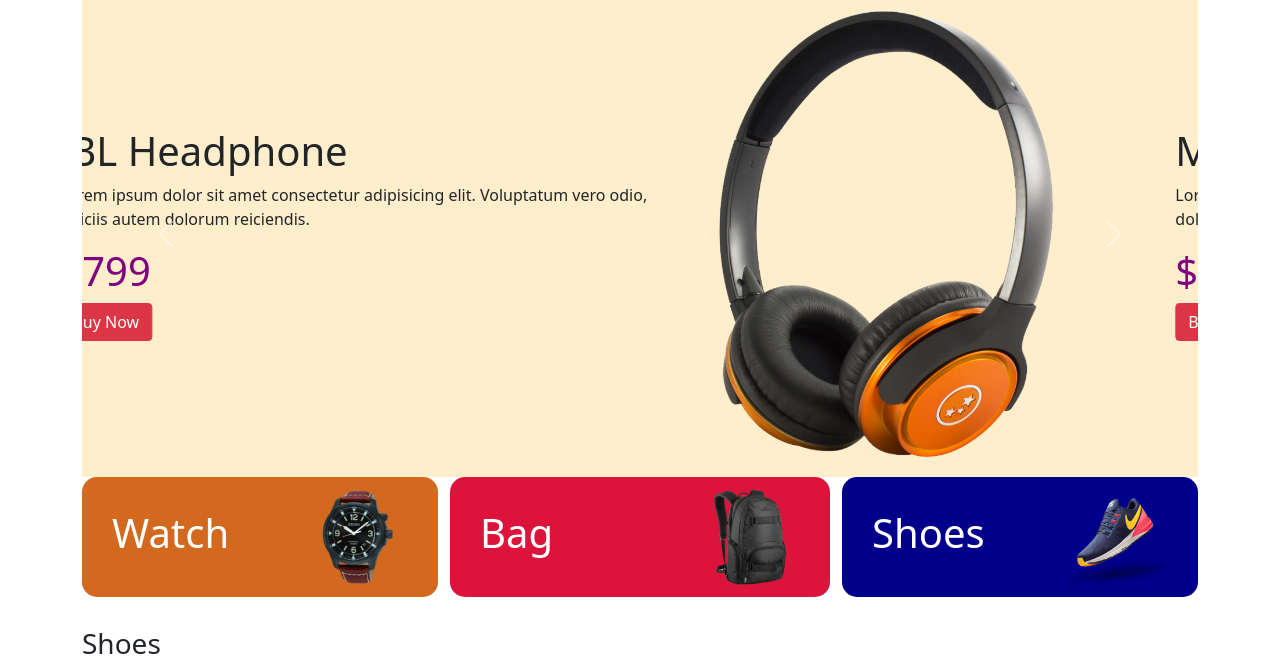
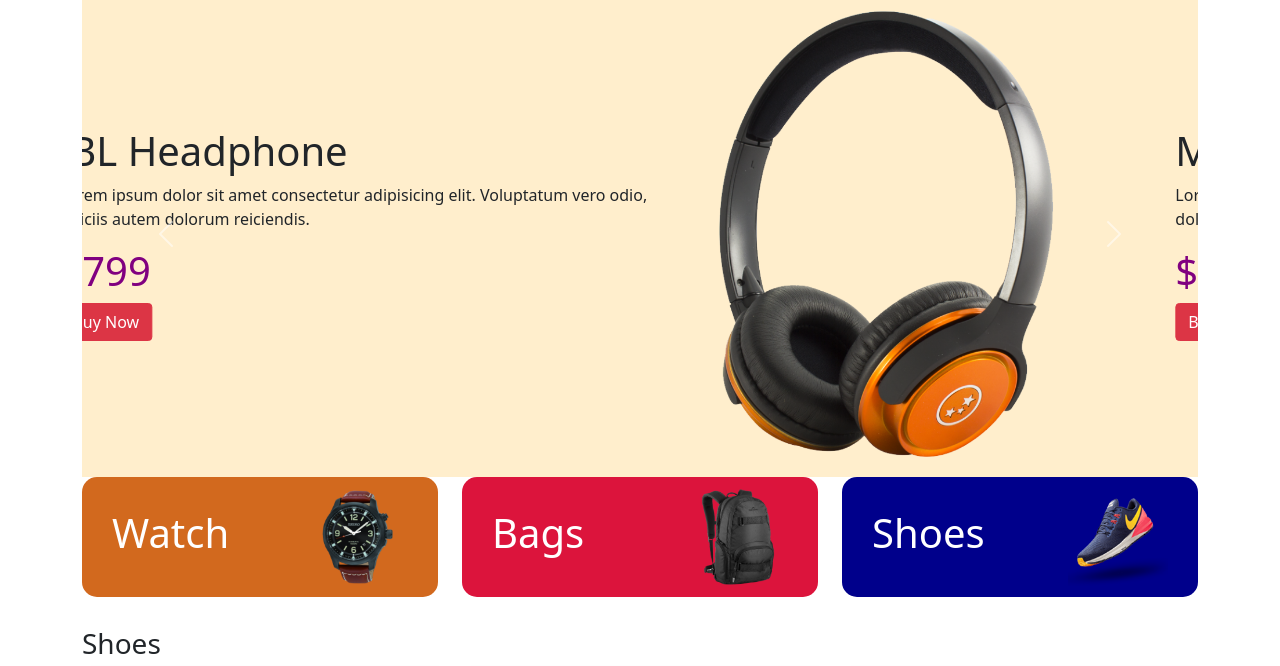
Before and after one commit to dev-nayandas/panda-commerce, a plain HTML site: page index.html in a window 1280 px wide. Shown: the part 66-732 px from the top of the page. Drawn offline with nearby package versions, Linux system fonts and the light colour scheme.

Commit message:
bags width problem solved

```diff
--- a/index.html
+++ b/index.html
@@ -98,9 +98,11 @@
           <img src="images/categories/watch.png" alt="">
           </div>
         </div>
-        <div class="col-md-4 cat2 d-flex justify-content-between align-items-center">
-          <h1>Bag</h1>
+        <div class="col-md-4">
+          <div class="cat2 d-flex justify-content-between align-items-center">
+            <h1>Bags</h1>
           <img src="images/categories/bag.png" alt="">
+          </div>
         </div>
         <div class="col-md-4">
           <div class="cat3 d-flex justify-content-between align-items-center">
```
